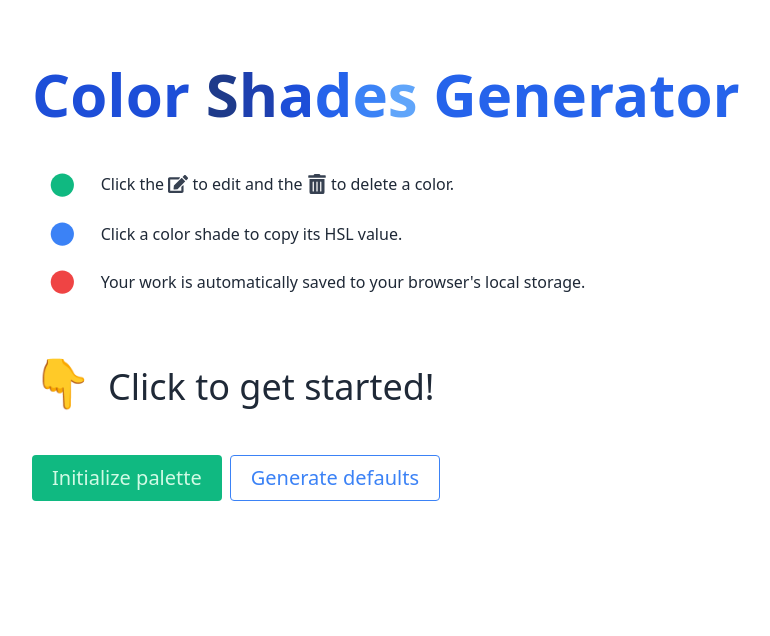
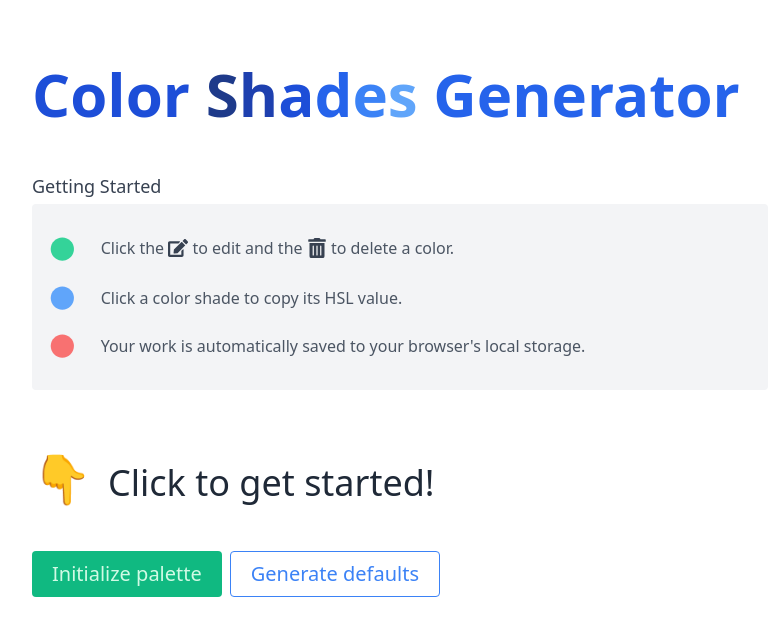
Before and after one commit to swkeever/colors, a React (Create React App) app: page / in a window 1280 px wide. Shown: the top 636 px of the page, without its empty margins (240-1010 px from the left). Built offline with nearby package versions, Linux system fonts and the light colour scheme.

Commit message:
fix styling

```diff
--- a/src/App.js
+++ b/src/App.js
@@ -114,9 +114,10 @@ function App() {
           <span className="text-blue-600">Generator</span>
 
         </h1>
-        <ul className="flex flex-col space-y-6 mt-12 text-sm md:text-base text-gray-800">
+        <h2 className="mt-12 font-medium text-gray-700 text-lg">Getting Started</h2>
+        <ul className="flex bg-gray-100 py-8 flex-col mt-1 rounded space-y-6 text-sm md:text-base text-gray-600">
           <li className={styles.listItem}>
-            <FaCircle className={`${styles.listDisc} text-green-500`} />
+            <FaCircle className={`${styles.listDisc} text-green-400`} />
             <div className={styles.listItemText}>
               Click the
               {' '}
@@ -137,14 +138,14 @@ function App() {
             </div>
           </li>
           <li className={styles.listItem}>
-            <FaCircle className={`${styles.listDisc} text-blue-500`} />
+            <FaCircle className={`${styles.listDisc} text-blue-400`} />
             <div className={styles.listItemText}>
               Click a color shade to copy its HSL value.
 
             </div>
           </li>
           <li className={styles.listItem}>
-            <FaCircle className={`${styles.listDisc} text-red-500`} />
+            <FaCircle className={`${styles.listDisc} text-red-400`} />
             <div className={styles.listItemText}>
               Your work is automatically saved to your browser&apos;s local storage.
             </div>
```
Also changed, not shown: 1 other file (tests, documents, lock files or other folders).
